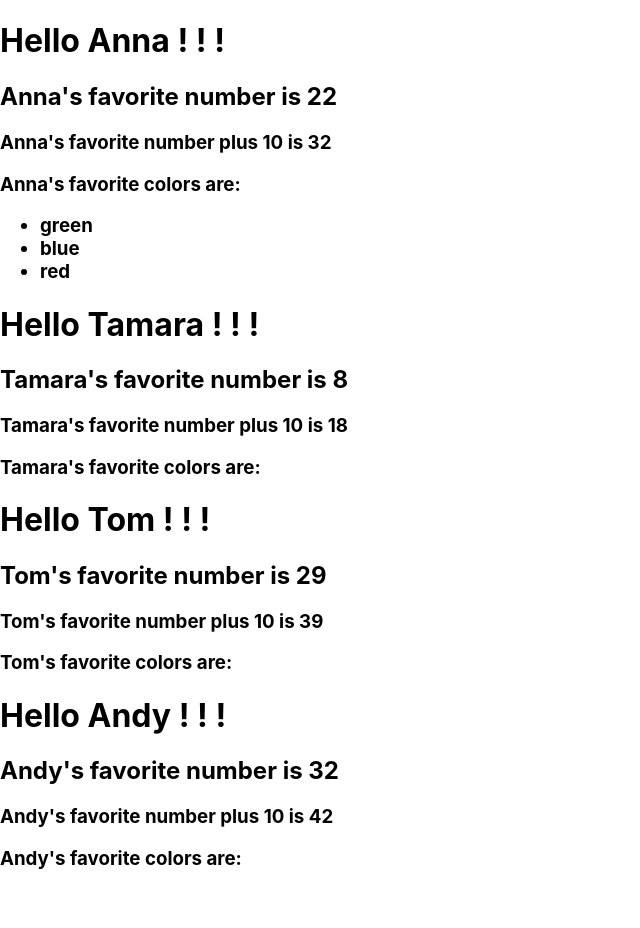
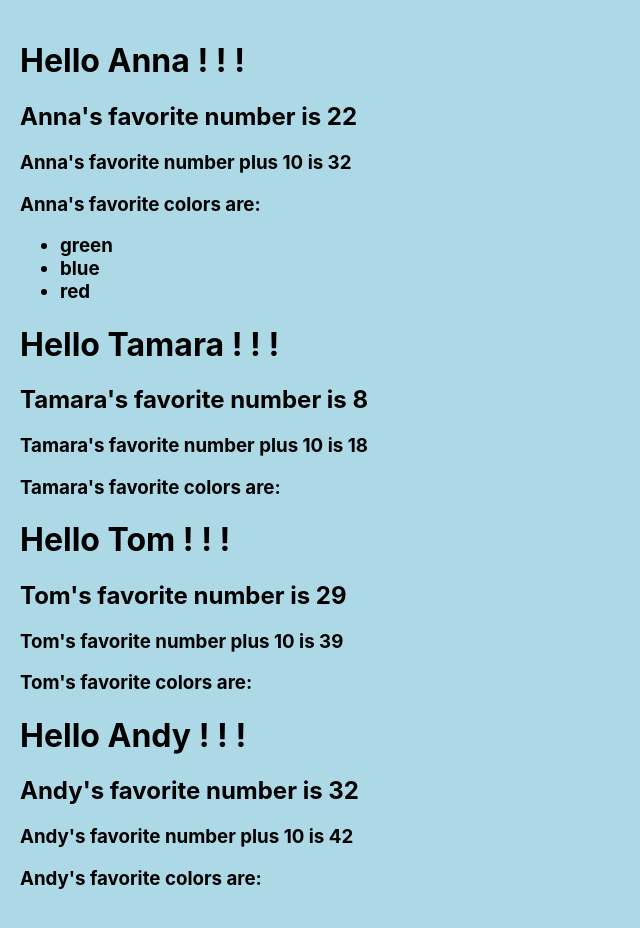
Before and after one commit to annamccreery/react-practice-lab4, a React (Create React App) app: page / in a window 1280 px wide. Shown: the whole page, without its empty margins (0-640 px from the left). Before the commit the page ends 888 px from the top, so only its background shows below. Built offline with nearby package versions, Linux system fonts and the light colour scheme.

Commit message:
added styles

```diff
--- a/src/App.js
+++ b/src/App.js
@@ -2,14 +2,21 @@ import './App.css';
 import { Greeting } from './Greeting';
 
 const App = () => {
+  const styles = {
+    container: {
+      padding: 20,
+      backgroundColor: new Date().getSeconds() % 2 == 0 ? "lightblue" : "pink"
+    }
+  }
+
   return (
-    <>
+    <div style={styles.container}>
       <Greeting name="Anna" favoriteNumber={22} favoriteColors={["green", "blue", "red"]} />
       <Greeting name="Tamara" favoriteNumber={8} />
       <Greeting name="Tom" favoriteNumber={29} />
       <Greeting name="Andy" favoriteNumber={32} />
-    </>
+    </div>
   );
-};
+}
 
 export default App;
--- a/src/Greeting.js
+++ b/src/Greeting.js
@@ -1,15 +1,14 @@
 import React from "react";
 
-export const Greeting = (props) => {
-    console.log(props)
+export const Greeting = ({name, favoriteNumber, favoriteColors}) => {
     return (
         <>
-            <h1>Hello {props.name} ! ! !</h1>
-            <h2>{props.name}'s favorite number is {props.favoriteNumber}</h2>
-            <h3>{props.name}'s favorite number plus 10 is {props.favoriteNumber + 10}</h3>
-            <h3>{props.name}'s favorite colors are:
+            <h1>Hello {name} ! ! !</h1>
+            <h2>{name}'s favorite number is {favoriteNumber}</h2>
+            <h3>{name}'s favorite number plus 10 is {favoriteNumber + 10}</h3>
+            <h3>{name}'s favorite colors are:
                 <ul>
-                    {props.favoriteColors && props.favoriteColors.map(color => <li key={color}>{color}</li>)}
+                    {favoriteColors && favoriteColors.map(color => <li key={color}>{color}</li>)}
                 </ul>
             </h3>
         </>
```
